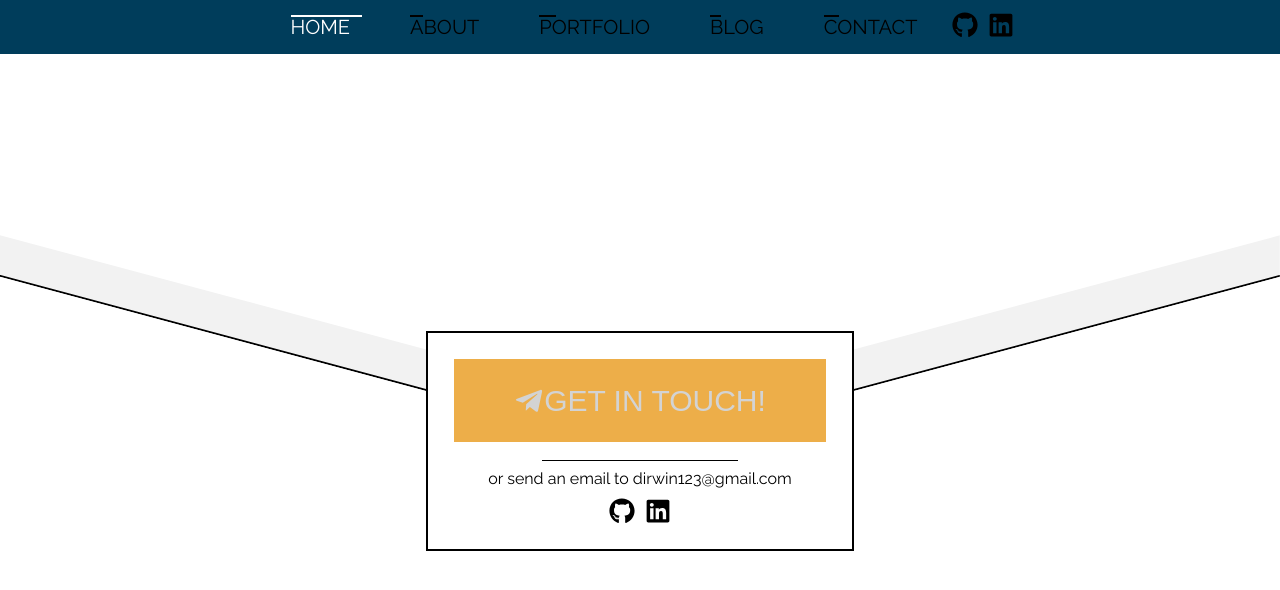
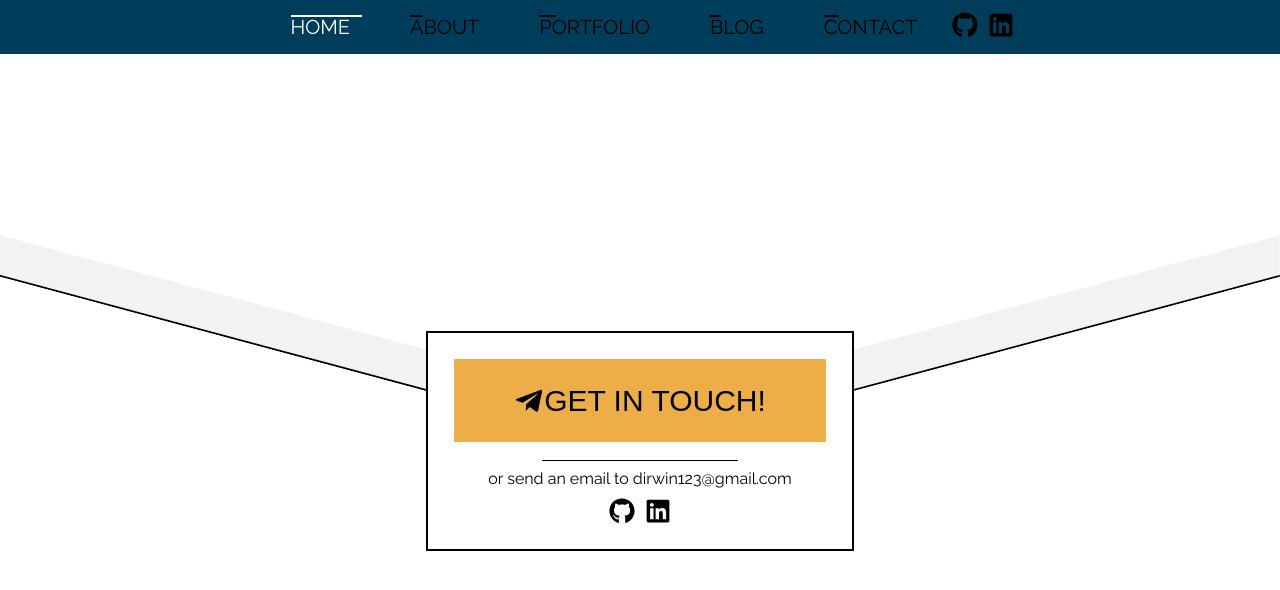
Before and after one commit to dannyirwin/portfolio, a React (Create React App) app: page / in a window 1280 px wide. In both pictures the pointer is over the button "GET IN TOUCH!". Shown: the part 3397-3987 px from the top of the page. Built offline with nearby package versions, Linux system fonts and the light colour scheme.

Commit message:
fixed more consistant button hover styling

```diff
--- a/src/components/contact/Contact.css
+++ b/src/components/contact/Contact.css
@@ -26,7 +26,7 @@
 
 .ContactHeader > button:hover,
 .ContactHeader > button:focus {
-  color: lightgrey;
+  color: black;
 }
 
 .contact-form-container {
@@ -92,10 +92,11 @@ input[type='submit'] {
   font-weight: 500;
   text-transform: uppercase;
   font-size: 20px;
+  color: white;
 }
 input[type='submit']:hover,
 input[type='submit']:focus {
-  color: white;
+  color: black;
 }
 
 .input-container {
--- a/src/components/portfolio/Portfolio.css
+++ b/src/components/portfolio/Portfolio.css
@@ -180,7 +180,7 @@
 
 .BackToGalleryBtn:hover,
 .BackToGalleryBtn:focus {
-  color: grey;
+  color: black;
 }
 
 .BackToGalleryBtn > * {
```
